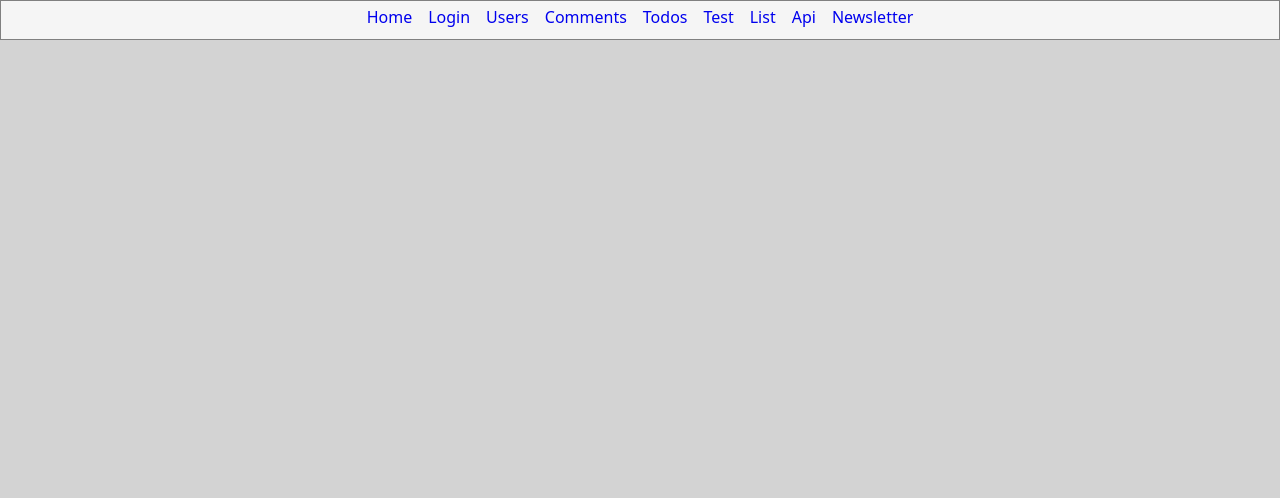
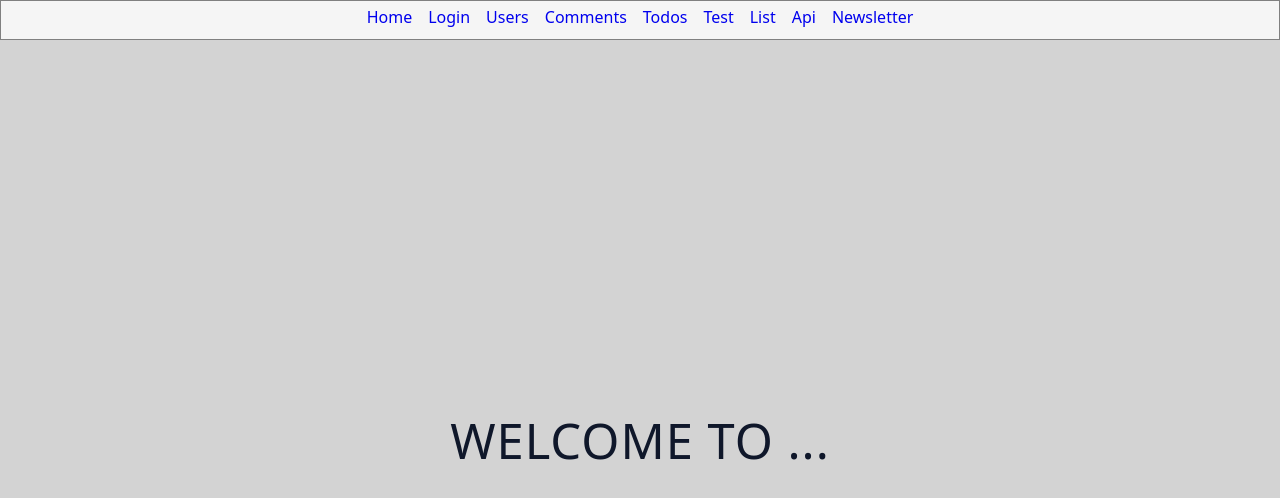
Before and after one commit to danielu96/Vite-Api, a React (Vite) app: page / in a window 1280 px wide. Shown: the top 498 px of the page. Built offline with nearby package versions, Linux system fonts and the light colour scheme.

Commit message:
disabled backgroundImage

```diff
--- a/src/Home.jsx
+++ b/src/Home.jsx
@@ -2,13 +2,19 @@ import React from 'react'
 import { Outlet } from 'react-router-dom'
 import Wrapper from './assets/wrappers/App'
 import NavBar from './NavBar'
-
+import { ToastContainer } from 'react-toastify';
 const Home = () => {
   return (
     <>
 
 <NavBar/>
 <Wrapper>
+  <ToastContainer position="center"/>
+  <div
+  // style={{backgroundImage:'url("vite.svg")'}}
+  >
+  <h1>WELCOME TO ...</h1>
+  </div>
 <Outlet />
 </Wrapper>
 
```
